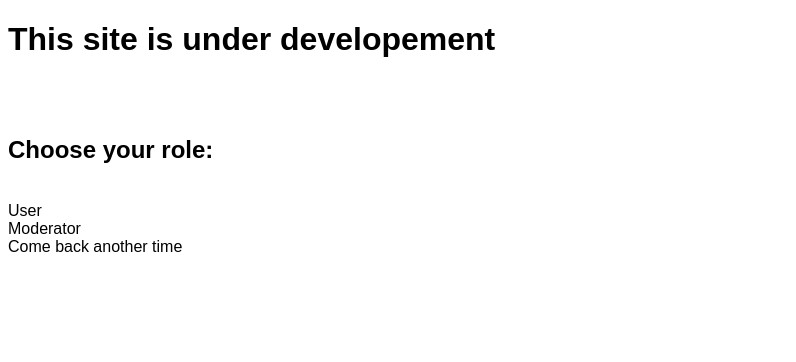
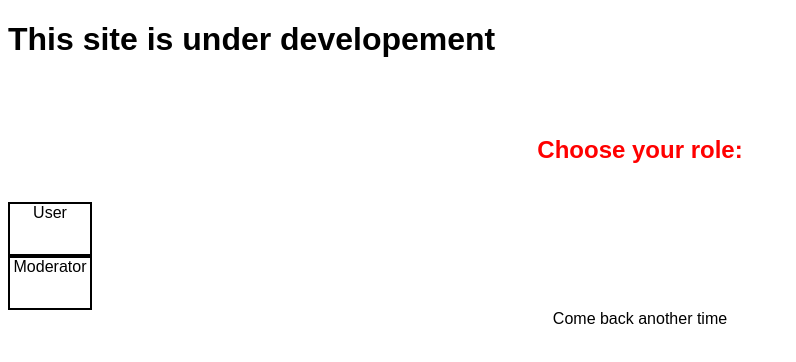
Before and after one commit to Mostafa14211/mostafaweb, a plain HTML site: page index.html in a window 1280 px wide. Shown: the whole page, without its empty margins (0-796 px from the left). Drawn offline with Linux system fonts and the light colour scheme.

Commit message:
Update style.css

```diff
--- a/style.css
+++ b/style.css
@@ -1,3 +1,20 @@
 *{
   font-family: Arial, Helvetica, sans-serif;
 }
+
+#container{
+  width:100%;
+  display:block;
+  text-align:center;
+}
+
+.header{
+  color:red;
+}
+
+.btn{
+  height:50px;
+  width:80px;
+  text-align:center;
+  border: 2px solid black;
+}
```
